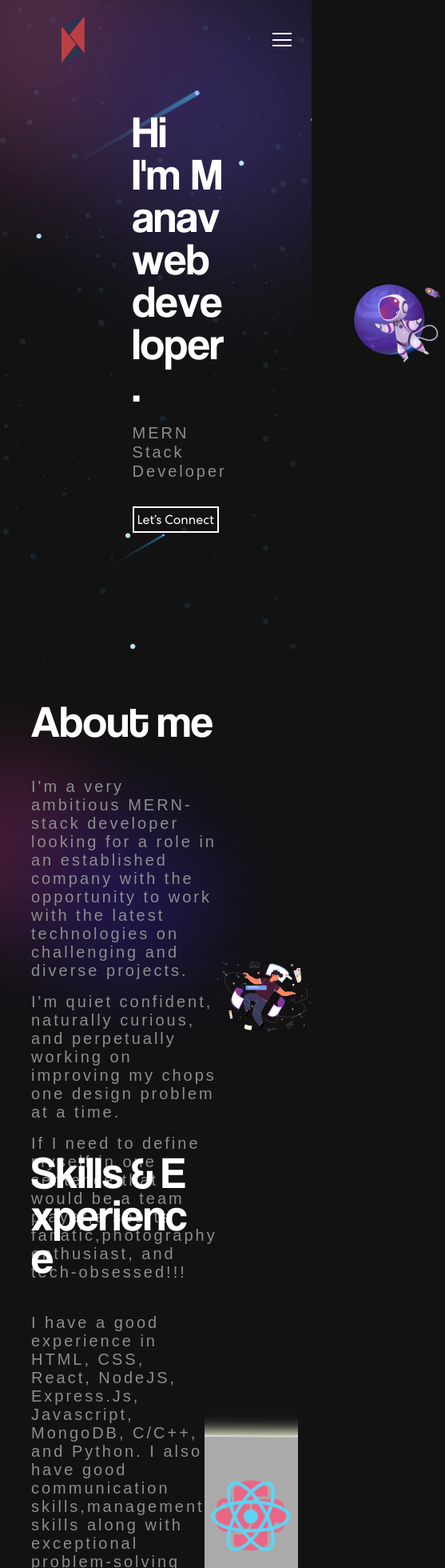
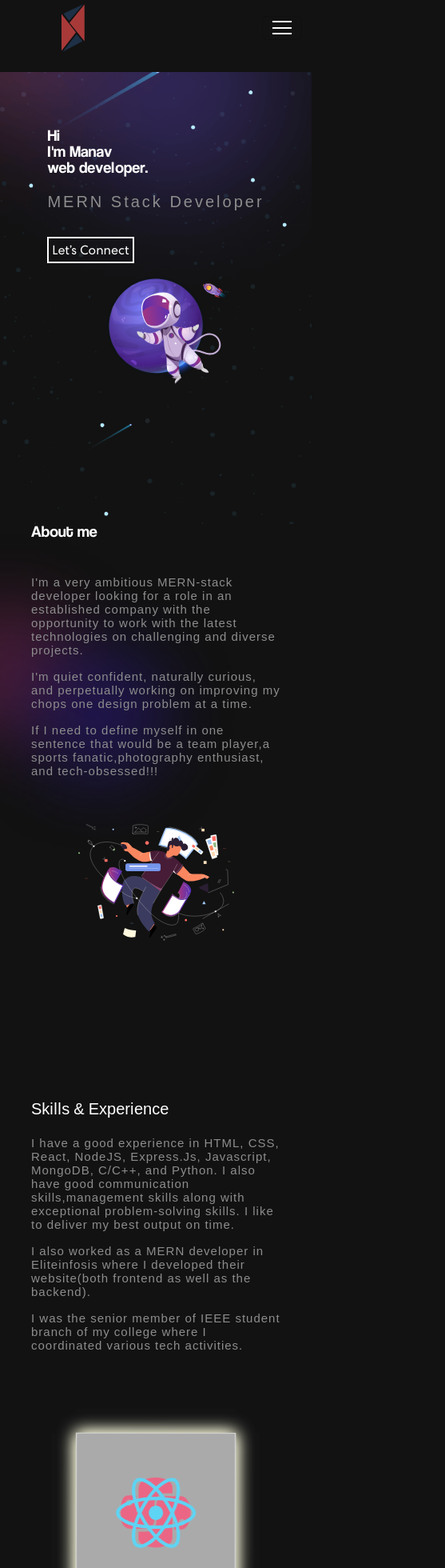
Before and after one commit to manav-g27/PORTFOLIO_LIVE_DOCKER_CI_CD, a React (Create React App) app: page / in a window 390 px wide. Shown: the part 20-1980 px from the top of the page at 80% size, 557 px wide, since content can reach past the window. Built offline with nearby package versions, Linux system fonts and the light colour scheme.

Commit message:
responsive

```diff
--- a/src/components/About_me/index.css
+++ b/src/components/About_me/index.css
@@ -66,3 +66,75 @@
       opacity: 1;
     }
   }
+
+  @media only screen and (max-width: 768px)
+  {
+    #about_main
+{
+    background-image: url('../../assets/img/color-sharp.png');
+    height:50vh;
+    background-repeat: no-repeat;
+    background-size: contain;
+    display: flex;
+    flex-direction: column;
+    justify-content: space-between;
+    align-items: center;
+}
+
+
+#about_main h2 {
+    color: #8d8d8d;
+    margin-top: 20px;
+    font-weight: 400;
+    font-size: 15px;
+    font-family: sans-serif;
+    letter-spacing: 1px;
+    animation: fadeIn 1s 1.8s backwards;
+}
+
+#about_main h1 {
+    color: #fff;
+    font-size: 20px;
+    line-height: 20px;
+    margin: 0;
+    font-family: 'Coolvetica';
+    font-weight: 400;
+}
+
+#aboutimgset
+{
+  padding-top: 5vh;
+    width: 50vw;
+    height: auto;
+}
+
+.tilt-in-fwd-tr {
+	-webkit-animation: tilt-in-fwd-tr .9s cubic-bezier(0.250, 0.460, 0.450, 0.940) forwards;
+	        animation: tilt-in-fwd-tr .9s cubic-bezier(0.250, 0.460, 0.450, 0.940) forwards;
+}
+
+@-webkit-keyframes tilt-in-fwd-tr {
+    0% {
+      -webkit-transform: rotateY(20deg) rotateX(35deg) translate(300px, -300px) skew(-35deg, 10deg);
+              transform: rotateY(20deg) rotateX(35deg) translate(300px, -300px) skew(-35deg, 10deg);
+      opacity: 0;
+    }
+    100% {
+      -webkit-transform: rotateY(0) rotateX(0deg) translate(0, 0) skew(0deg, 0deg);
+              transform: rotateY(0) rotateX(0deg) translate(0, 0) skew(0deg, 0deg);
+      opacity: 1;
+    }
+  }
+  @keyframes tilt-in-fwd-tr {
+    0% {
+      -webkit-transform: rotateY(20deg) rotateX(35deg) translate(300px, -300px) skew(-35deg, 10deg);
+              transform: rotateY(20deg) rotateX(35deg) translate(300px, -300px) skew(-35deg, 10deg);
+      opacity: 0;
+    }
+    100% {
+      -webkit-transform: rotateY(0) rotateX(0deg) translate(0, 0) skew(0deg, 0deg);
+              transform: rotateY(0) rotateX(0deg) translate(0, 0) skew(0deg, 0deg);
+      opacity: 1;
+    }
+  }
+  }
--- a/src/components/AnimatedLetters/index.scss
+++ b/src/components/AnimatedLetters/index.scss
@@ -24,3 +24,27 @@
     animation-delay: #{$i / 10}s;
   }
 }
+
+@media only screen and (max-width: 768px)
+{
+  .text-animate {
+    display: inline-block;
+    opacity: 0;
+    animation: bounceIn;
+    animation-duration: 1s;
+    animation-delay: 1s;
+    animation-fill-mode: forwards;
+    min-width: 5px;
+  }
+
+  .text-animate-hover {
+    min-width: 5px;
+    display: inline-block;
+    animation-fill-mode: both;
+
+    &:hover {
+      animation: rubberBand 1s;
+      color: #ffd700;
+    }
+  }
+}
--- a/src/components/Footer/index.css
+++ b/src/components/Footer/index.css
@@ -114,3 +114,85 @@ display: flex;
 justify-content: center;
 align-items: center;
 }
+
+
+@media only screen and (max-width: 768px)
+{
+    #foot_div_main1 {
+        height: 60vh;
+        background-color: black;
+        margin-top: 5vh;
+    }
+
+    #foot_div_main h1 {
+        font-size: 5vh;
+        text-transform: uppercase;
+        white-space: nowrap;
+        letter-spacing: 0;
+        padding: 0;
+        animation: movertl 6000ms linear infinite;
+        color: white;
+        font-style: italic;
+        font-weight: 900;
+        font-family: 'Lucida Sans', 'Lucida Sans Regular', 'Lucida Grande', 'Lucida Sans Unicode', Geneva, Verdana, sans-serif;
+    }
+
+
+    .foot-link
+    {
+        display: flex;
+        justify-content: center;
+        align-items: center;
+        padding: 0;
+    }
+
+    .foot-link2
+    {
+        display: flex;
+        justify-content: space-evenly;
+        align-items: center;
+        width: 100vw;
+    }
+
+    .foot-link3
+    {
+        display: flex;
+        justify-content: space-evenly;
+        align-items: center;
+        padding: 0;
+        margin-top: 5vh;
+        width: 100vw;
+    }
+
+    .foot-link3 img
+    {
+        height: 3vh;
+        width: auto;
+    }
+
+    .foot-link2 h3,.foot-link3 h3
+    {
+        font-size: 15px;
+        margin:0;
+
+    }
+
+    .foot-link2 h3:hover
+    {
+        color: rgb(188, 63, 63);
+        cursor: pointer;
+    }
+
+    .plus
+    {
+        height: 3vh;
+    }
+
+    #img-setter
+    {
+    display: flex;
+    justify-content: center;
+    align-items: center;
+    }
+
+}
--- a/src/components/Projects_content/content/index.css
+++ b/src/components/Projects_content/content/index.css
@@ -4,6 +4,9 @@
     padding: 5vh;
     border-radius: 7px;
     margin: 3vh;
+    box-shadow: -1px 0px 24px -4px rgba(237,237,237,0.75);
+-webkit-box-shadow: -1px 0px 24px -4px rgba(237,237,237,0.75);
+-moz-box-shadow: -1px 0px 24px -4px rgba(237,237,237,0.75);
 }
 
 #projmain h1
@@ -49,3 +52,37 @@ border-radius: 4px;
     display: flex;
     justify-content: center;
 }
+
+@media only screen and (max-width: 768px)
+{
+    #projmain
+{
+    border: 1px solid grey;
+    padding: 3vh;
+    border-radius: 7px;
+    margin: 3vh;
+    box-shadow: -1px 0px 24px -4px rgba(237,237,237,0.75);
+-webkit-box-shadow: -1px 0px 24px -4px rgba(237,237,237,0.75);
+-moz-box-shadow: -1px 0px 24px -4px rgba(237,237,237,0.75);
+}
+
+#projmain a button
+{
+color: white;
+font-size: 20px;
+border: 1px solid grey;
+padding: 7px;
+border-radius: 4px;
+}
+
+#projmain a button:hover
+{
+    transform: scale(1.1);
+    transition: all .7s ease-in-out;
+}
+#projmain #projimg img
+{
+    height: auto;
+    width: 80vw;
+}
+}
--- a/src/components/component1/index.css
+++ b/src/components/component1/index.css
@@ -78,3 +78,91 @@
     50%  { transform: translate(0, 15px); }
     100%   { transform: translate(0, -0px); }
 }
+
+
+
+@media only screen and (max-width: 768px) {
+    #main-div {
+        display: flex;
+        justify-content: center;
+        align-items: center;
+        height: 80vh;
+        background-image: url('../../assets/img/banner-bg.png');
+        background-repeat: no-repeat;
+        background-size: cover;
+    }
+
+    #sub-div {
+        display: flex;
+        justify-content: space-between;
+        align-items: center;
+        width: 100vw;
+        padding-left: 0vw;
+        padding-right: 0vw;
+        flex-direction: column;
+    }
+
+
+    #pro_pic {
+        width: 40vw;
+        height: auto;
+    }
+
+
+    #main-div h2 {
+        color: #8d8d8d;
+        margin-top: 20px;
+        font-weight: 400;
+        font-size: 20px;
+        font-family: sans-serif;
+        letter-spacing: 3px;
+        animation: fadeIn 1s 1.8s backwards;
+    }
+
+    #main-div h1 {
+        color: #fff;
+        font-size: 20px;
+        line-height: 20px;
+        margin: 0;
+        font-family: 'Coolvetica';
+        font-weight: 400;
+    }
+
+    #text-area
+    {
+        padding:10px;
+    }
+
+    .vvd
+    {
+        border: 2px solid white;
+        color: #fff;
+        padding: 1vw;
+        animation: fadeIn 1s 1.8s backwards;
+    }
+
+    .vvd:hover
+    {
+        background-color: #fff;
+        color: black;
+        transform: scale(1.1);
+        transition: 0.6s;
+    }
+
+    .floating {
+        animation-name: floating;
+        animation-duration: 3s;
+        animation-iteration-count: infinite;
+        animation-timing-function: ease-in-out;
+        margin-left: 30px;
+        margin-top: 5px;
+    }
+
+    @keyframes floating {
+        0% { transform: translate(0,  0px); }
+        50%  { transform: translate(0, 15px); }
+        100%   { transform: translate(0, -0px); }
+    }
+
+
+}
--- a/src/components/navbar.css
+++ b/src/components/navbar.css
@@ -1,7 +1,7 @@
 nav.navbar {
     padding: 15px 0;
     position: fixed;
-    width: 100%;
+    width: 100vw;
     top: 0;
     z-index: 9999;
     transition:  0.32s ease-in-out;
@@ -144,4 +144,17 @@ nav.navbar {
   }
   nav.navbar .navbar-toggler[aria-expanded="true"] .navbar-toggler-icon {
       border-color: transparent;
+
   }
+
+  @media only screen and (max-width: 768px)
+  {
+    .container
+    {
+      background-color: #121212;
+    }
+    .navbar-light, .navbar, .navbar-expand-md
+    {
+        padding: 0 !important;
+    }
+  }
--- a/src/components/project_main_page/index.css
+++ b/src/components/project_main_page/index.css
@@ -98,3 +98,18 @@
     height: 15vh;
     width: auto;
 }
+
+@media only screen and (max-width: 768px)
+{
+    #main_div_pro{
+        position: relative;
+        height: 20vh;
+        width: 100vw;
+        display: flex;
+        justify-content: center;
+        align-items: center;
+        margin-top: 5vh;
+    }
+
+
+}
--- a/src/components/skills2/index.css
+++ b/src/components/skills2/index.css
@@ -34,3 +34,46 @@
     font-family: 'Coolvetica';
     font-weight: 400;
 }
+
+@media only screen and (max-width: 768px)
+{
+    #skill2_maindiv
+{
+    display: flex;
+    justify-content: center;
+    align-items: center;
+    height: 100vh;
+    flex-direction: column;
+    margin-top: 25vh;
+}
+
+#skill2_subdiv
+{
+    display: flex;
+    justify-content: space-between;
+    align-items: center;
+    width: 80vw;
+    flex-direction: column;
+}
+
+
+#skill2_subdiv h2 {
+    color: #8d8d8d;
+    margin-top: 0;
+    font-weight: 400;
+    font-size: 15px;
+    font-family: sans-serif;
+    letter-spacing: 1px;
+    animation: fadeIn 1s 1.8s backwards;
+}
+
+#skill2_subdiv h1 {
+    color: #fff;
+    font-size: 20px;
+    line-height: 20px;
+    margin: 0;
+    font-family:sans-serif;
+    font-weight: 400;
+}
+
+}
--- a/src/components/skills2/index.scss
+++ b/src/components/skills2/index.scss
@@ -75,3 +75,84 @@
       transform: rotateX(90deg);
     }
   }
+
+  @media only screen and (max-width: 768px)
+  {
+    .stage-cube-cont {
+      width: 30vw;
+      height: 30vh;
+      padding: 10vh;
+      overflow:visible;
+    }
+
+    .cubespinner {
+      animation-name: spincube;
+      animation-timing-function: ease-in-out;
+      animation-iteration-count: infinite;
+      animation-duration: 12s;
+      transform-style: preserve-3d;
+      transform-origin: 100px 100px 0;
+      margin-left: calc(50% - 100px);
+
+      div {
+        position: absolute;
+        width: 200px;
+        height: 200px;
+        border: 1px solid #ccc;
+        background: rgba(255, 255, 255, 0.4);
+        text-align: center;
+        font-size: 100px;
+        display: flex;
+        justify-content: center;
+        align-items: center;
+        box-shadow: 0 0 20px 0px lightyellow;
+      }
+
+      .face1 {
+        transform: translateZ(100px);
+        color: #dd0031;
+      }
+      .face2 {
+        transform: rotateY(90deg) translateZ(100px);
+        color: #f06529;
+      }
+      .face3 {
+        transform: rotateY(90deg) rotateX(90deg) translateZ(100px);
+        color: #28a4d9;
+      }
+      .face4 {
+        transform: rotateY(180deg) rotateZ(90deg) translateZ(100px);
+        color: #5ed4f4;
+      }
+      .face5 {
+        transform: rotateY(-90deg) rotateZ(90deg) translateZ(100px);
+        color: #efd81d;
+      }
+      .face6 {
+        transform: rotateX(-90deg) translateZ(100px);
+        color: #ec4d28;
+      }
+    }
+
+    @keyframes spincube {
+      from,
+      to {
+        transform: rotateX(0deg) rotateY(0deg) rotateZ(0deg);
+      }
+      16% {
+        transform: rotateY(-90deg) rotateZ(90deg);
+      }
+      33% {
+        transform: rotateY(-90deg) rotateX(90deg);
+      }
+      50% {
+        transform: rotateY(-180deg) rotateZ(90deg);
+      }
+      66% {
+        transform: rotateY(-270deg) rotateX(90deg);
+      }
+      83% {
+        transform: rotateX(90deg);
+      }
+    }
+  }
```
